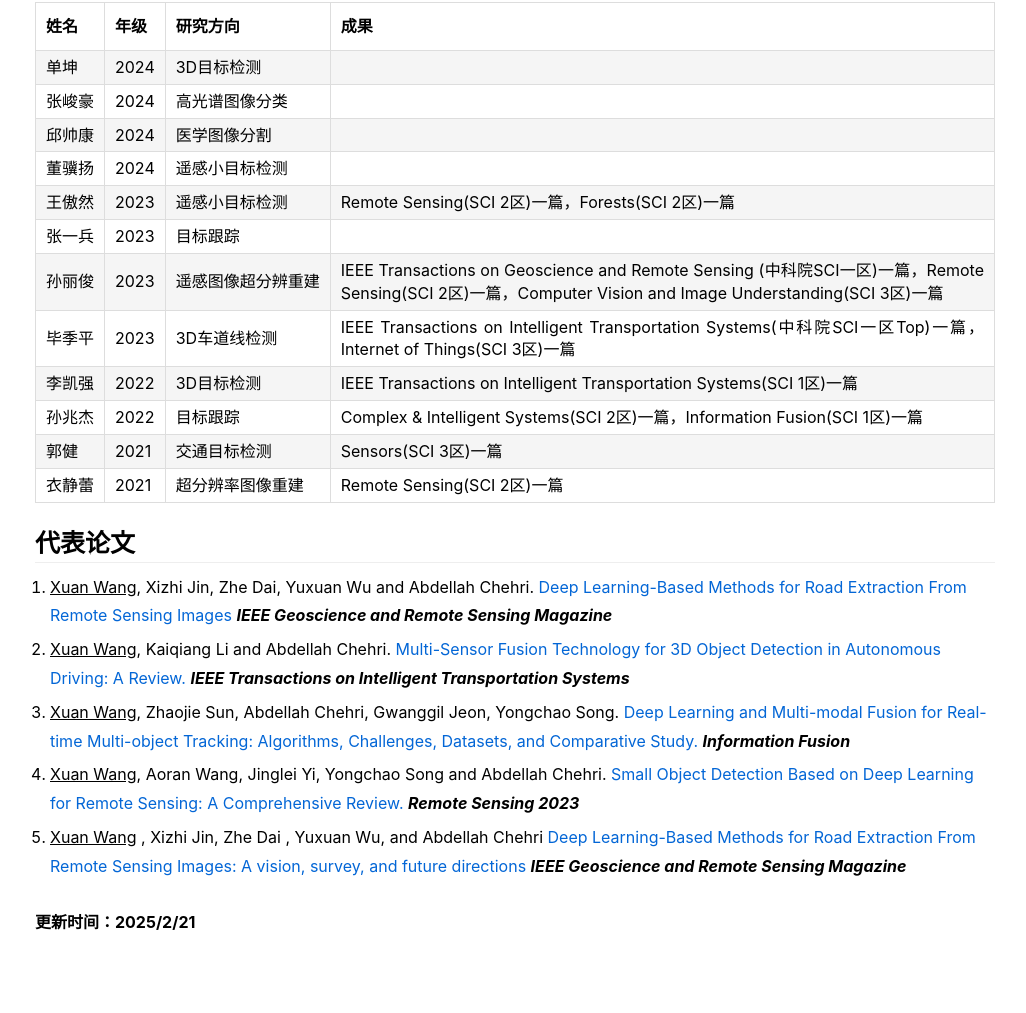
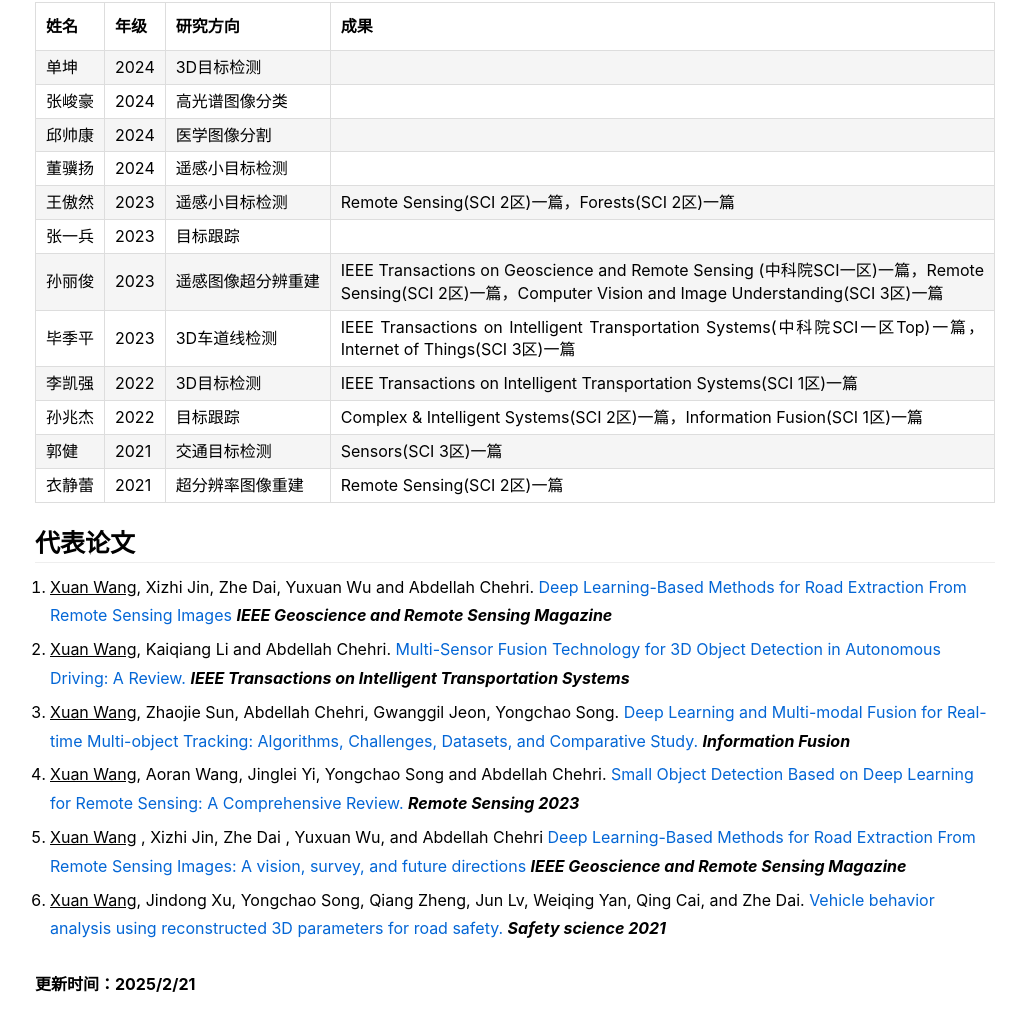
Before and after one commit to xuanwang-91/xuanwang-91.github.io, a plain HTML site: page index.html in a window 1280 px wide. Shown: the part 1508-2521 px from the top of the page, without its empty margins (125-1151 px from the left). Before the commit the page ends 2459 px from the top, so only its background shows below. Drawn offline with Linux system fonts and the light colour scheme.

Commit message:
Update index.html

```diff
--- a/index.html
+++ b/index.html
@@ -436,7 +436,7 @@
 					<b><i>IEEE Geoscience and Remote Sensing Magazine</i></b>
 				</li>
 
-			    <!-- <li><u>Xuan Wang</u>, Jindong Xu, Yongchao Song, Qiang Zheng, Jun Lv, Weiqing Yan, Qing Cai, and Zhe
+			     <li><u>Xuan Wang</u>, Jindong Xu, Yongchao Song, Qiang Zheng, Jun Lv, Weiqing Yan, Qing Cai, and Zhe
 					Dai.
 					<a href="https://www.sciencedirect.com/science/article/abs/pii/S0925753521002630">Vehicle behavior
 						analysis using reconstructed 3D
@@ -444,7 +444,7 @@
 					<b><i>Safety science 2021</i></b>
 				 </li>
 
-				 <li>Yongchao Song, Tao Huang, Xin Fu, Yahong Jiang, Jindong Xu, Jindong Zhao, Weiqing Yan, and <u>Xuan
+				<!-- <li>Yongchao Song, Tao Huang, Xin Fu, Yahong Jiang, Jindong Xu, Jindong Zhao, Weiqing Yan, and <u>Xuan
 						Wang</u>#
 					<a href="https://www.mdpi.com/2220-9964/12/3/132">A Novel Lane Line Detection Algorithm for
 						Driverless Geographic Information Perception Using Mixed-Attention Mechanism ResNet and Row
```
